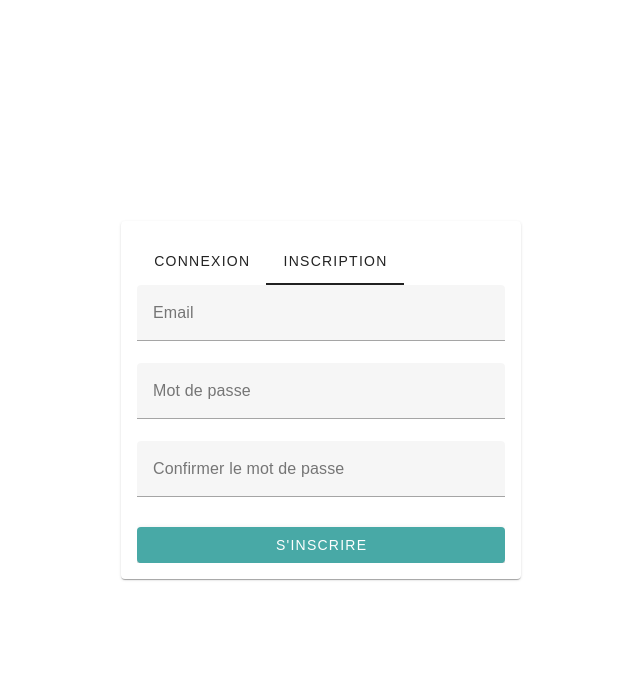
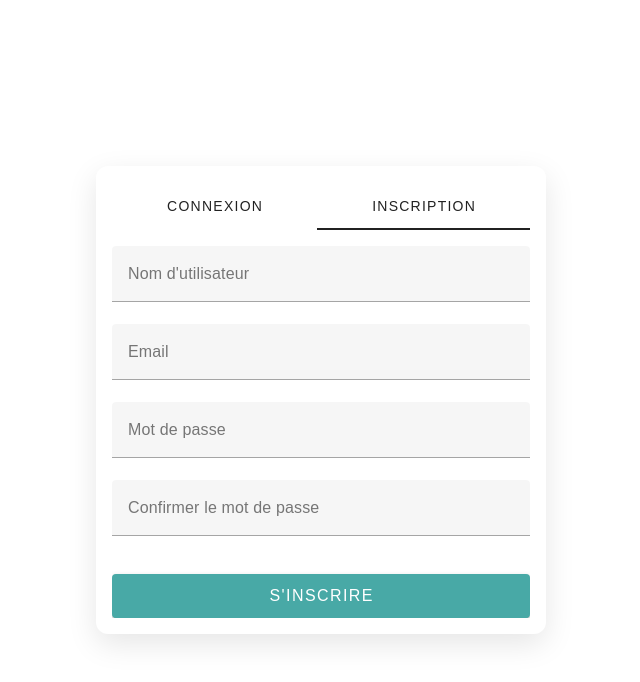
Before and after one commit to Stphn-Wrn/TestFullStack-VuePython, a Vue app in the folder frontend/: page /auth in a window 1280 px wide. Both pictures are taken after a click on the tab "INSCRIPTION". Shown: the top 682 px of the page, without its empty margins (319-959 px from the left). Built offline with nearby package versions, Linux system fonts and the light colour scheme.

Commit message:
WiP: login front

```diff
--- a/frontend/src/pages/AuthPage.vue
+++ b/frontend/src/pages/AuthPage.vue
@@ -1,66 +1,90 @@
 <template>
   <v-container class="fill-height d-flex justify-center align-center">
-    <v-card width="400" class="pa-4">
-      <v-tabs v-model="tab">
+    <v-card width="450" class="pa-4">
+      <v-tabs v-model="tab" grow>
         <v-tab value="login">Connexion</v-tab>
         <v-tab value="register">Inscription</v-tab>
       </v-tabs>
 
       <v-window v-model="tab">
         <v-window-item value="login">
-          <v-form @submit.prevent="handleLogin">
+          <v-form @submit.prevent="handleLogin" class="mt-4">
             <v-text-field
               v-model="loginForm.email"
               label="Email"
               type="email"
               required
               :error-messages="authStore.error"
+              outlined
             ></v-text-field>
+
             <v-text-field
               v-model="loginForm.password"
               label="Mot de passe"
               type="password"
               required
+              outlined
             ></v-text-field>
+
             <v-btn
               type="submit"
               block
-              class="mt-2"
+              class="mt-4"
               color="primary"
               :loading="authStore.isLoading"
-            >Se connecter</v-btn>
+              size="large"
+            >
+              Se connecter
+            </v-btn>
           </v-form>
         </v-window-item>
 
         <v-window-item value="register">
-          <v-form @submit.prevent="handleRegister">
+          <v-form @submit.prevent="handleRegister" class="mt-4">
+            <v-text-field
+              v-model="registerForm.username"
+              label="Nom d'utilisateur"
+              required
+              :error-messages="authStore.error"
+              outlined
+            ></v-text-field>
+
             <v-text-field
               v-model="registerForm.email"
               label="Email"
               type="email"
               required
-              :error-messages="authStore.error"
+              outlined
             ></v-text-field>
+
             <v-text-field
               v-model="registerForm.password"
               label="Mot de passe"
               type="password"
               required
+              outlined
+              :rules="[passwordRules]"
             ></v-text-field>
+
             <v-text-field
               v-model="registerForm.confirmPassword"
               label="Confirmer le mot de passe"
               type="password"
               required
+              outlined
               :rules="[passwordMatch]"
             ></v-text-field>
+
             <v-btn
               type="submit"
               block
-              class="mt-2"
+              class="mt-4"
               color="secondary"
               :loading="authStore.isLoading"
-            >S'inscrire</v-btn>
+              size="large"
+            >
+              S'inscrire
+            </v-btn>
           </v-form>
         </v-window-item>
       </v-window>
@@ -69,46 +93,72 @@
 </template>
 
 <script setup>
-import { ref, computed } from 'vue'
-import { useAuthStore } from '../stores/authStore'
+import { ref, computed } from 'vue';
+import { useAuthStore } from '../stores/authStore';
 
-const authStore = useAuthStore()
-const tab = ref('login')
+const authStore = useAuthStore();
+const tab = ref('login');
 
 const loginForm = ref({
   email: '',
   password: ''
-})
+});
 
 const registerForm = ref({
+  username: '',
   email: '',
   password: '',
   confirmPassword: ''
-})
+});
+
+// Règles de validation
+const passwordRules = (value) => {
+  return value.length >= 8 || 'Le mot de passe doit contenir au moins 8 caractères';
+};
 
 const passwordMatch = computed(() =>
   registerForm.value.password === registerForm.value.confirmPassword ||
   'Les mots de passe ne correspondent pas'
-)
+);
 
 const handleLogin = async () => {
-  await authStore.login(loginForm.value)
-}
+  if (!loginForm.value.email || !loginForm.value.password) {
+    authStore.error = 'Veuillez remplir tous les champs';
+    return;
+  }
+
+  await authStore.login({
+    email: loginForm.value.email,
+    password: loginForm.value.password
+  });
+};
 
 const handleRegister = async () => {
+  if (!registerForm.value.username ||
+      !registerForm.value.email ||
+      !registerForm.value.password) {
+    authStore.error = 'Veuillez remplir tous les champs';
+    return;
+  }
+
   if (registerForm.value.password !== registerForm.value.confirmPassword) {
-    authStore.error = "Les mots de passe ne correspondent pas"
-    return
+    authStore.error = "Les mots de passe ne correspondent pas";
+    return;
   }
+
   await authStore.register({
+    username: registerForm.value.username,
     email: registerForm.value.email,
     password: registerForm.value.password
-  })
-}
+  });
+};
 </script>
 
-<style>
-.v-container {
-  height: 100vh;
+<style scoped>
+
+
+.v-card {
+  border-radius: 12px;
+  box-shadow: 0 10px 30px rgba(0, 0, 0, 0.1);
 }
 </style>
```
